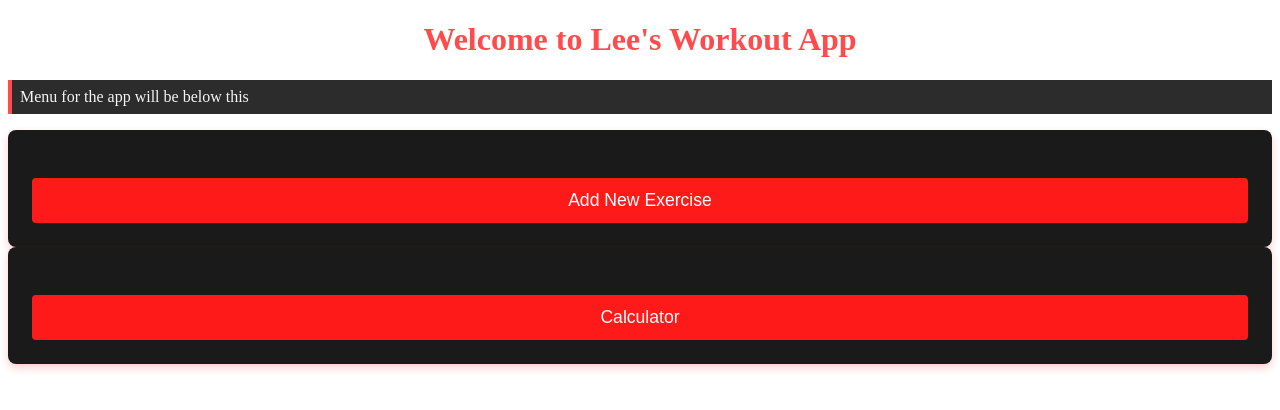
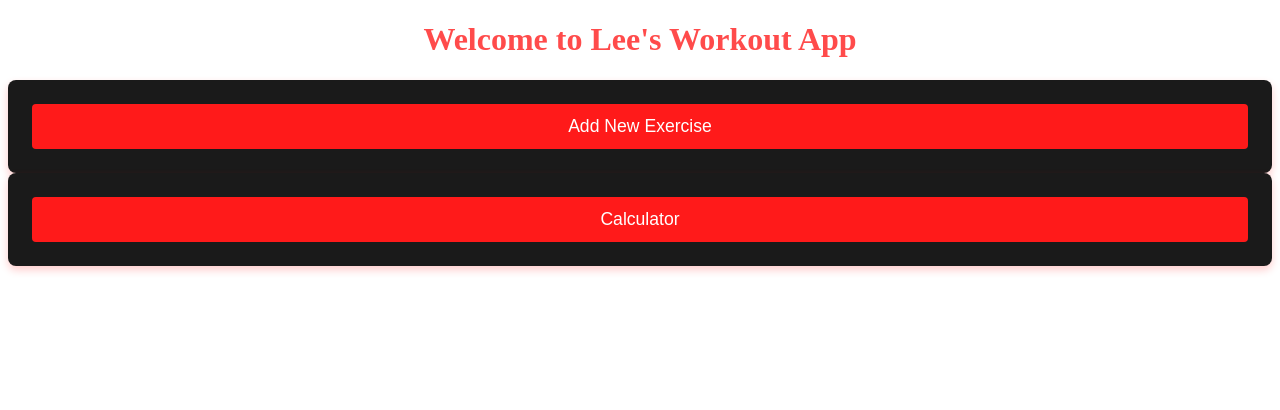
Before and after one commit to leegg713/PythonWorkoutLog, a Flask app: page / in a window 1280 px wide. Shown: the top 410 px of the page. Run offline with Flask 3, Linux system fonts and the light colour scheme.

Commit message:
Home page and styles updated

```diff
--- a/static/style.css
+++ b/static/style.css
@@ -31,8 +31,7 @@
   input[type="text"],
   select {
     width: 100%;
-    padding: 0.6rem;
-    margin-top: 0.25rem;
+
     border: 1px solid #444;
     background-color: #222;
     color: #fff;
@@ -42,7 +41,7 @@
   }
 
   button[type="submit"] {
-    margin-top: 1.5rem;
+
     background-color: #ff1a1a;
     border: none;
     color: white;
--- a/templates/home.html
+++ b/templates/home.html
@@ -9,7 +9,6 @@
 <body>
 
     <h1>Welcome to Lee's Workout App</h1>
-    <p>Menu for the app will be below this </p>
     <form action="{{ url_for('add') }}" method="get">
     <button type="submit">Add New Exercise</button>
     </form>
```
